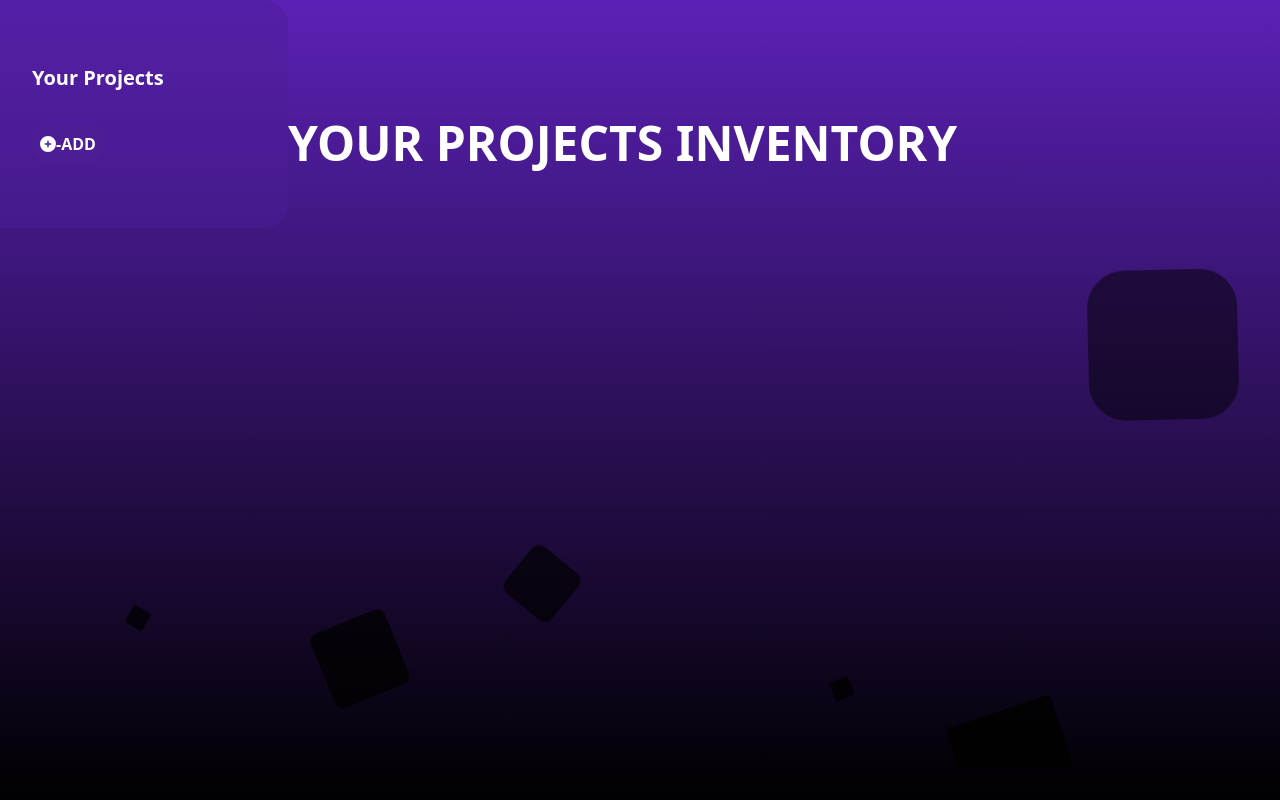
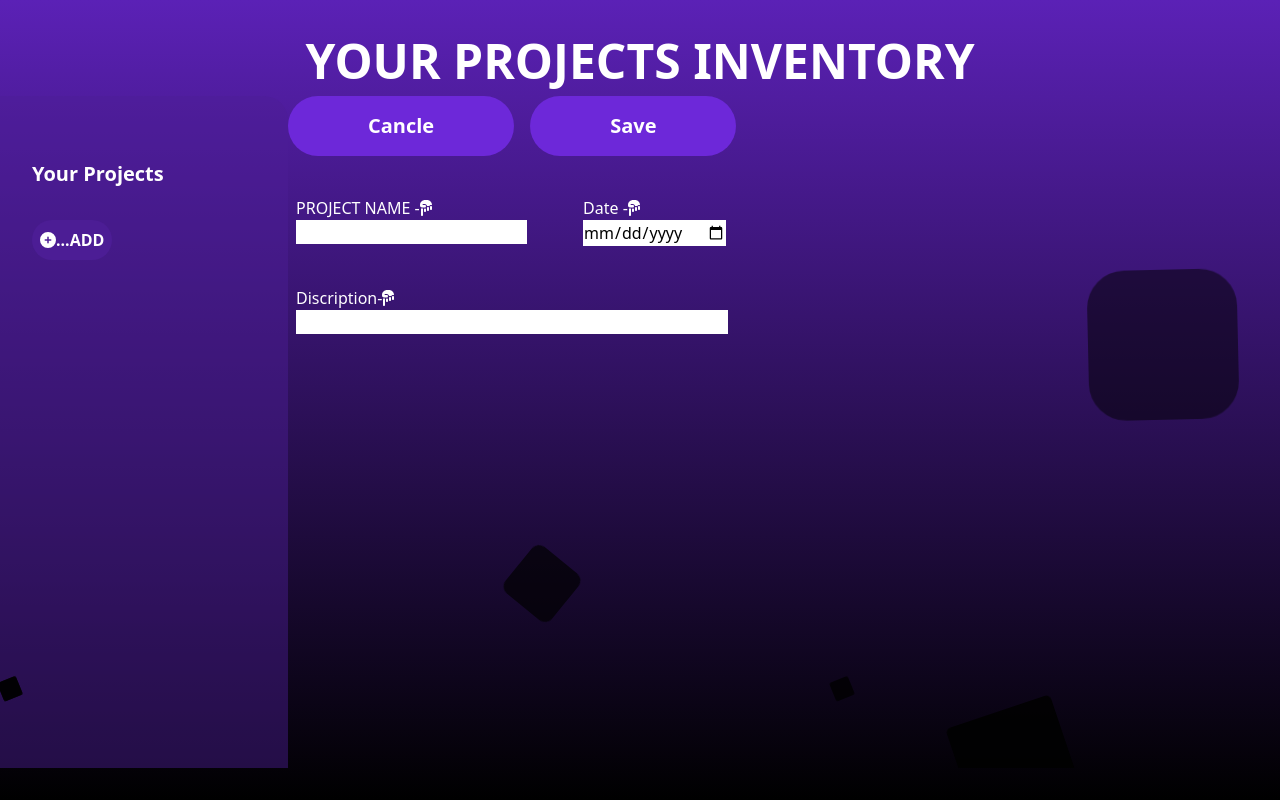
Before and after one commit to syedmdfarhaneazam/ManagementApp, a React (Vite) app: page / in a window 1280 px wide. Built offline with nearby package versions, Linux system fonts and the light colour scheme.

Commit message:
Input feild
Created an input feild fixed privious bugs of certain list items not responding

```diff
--- a/src/App.jsx
+++ b/src/App.jsx
@@ -2,15 +2,17 @@ import Header from "./assets/Components/Header";
 import { useState } from "react";
 import DefaultDisplay from "./assets/Components/DefaultDisplay";
 import SideBar from "./assets/Components/SideBar";
+import NewProject from "./assets/Components/NewProject";
 
 export default function App() {
-  const [menuTitle, setMenuTitle] = useState("");
-  function inMenu(title) {
-    setMenuTitle(title);
-  }
   return (
     <main class="area h-screen">
       <ul class="circles">
+        <Header />
+        <div className="pt-8 flex flex-row">
+          <SideBar />
+          <NewProject />
+        </div>
         <li></li>
         <li></li>
         <li></li>
@@ -22,10 +24,6 @@ export default function App() {
         <li></li>
         <li></li>
       </ul>
-      <div className="flex flex-row">
-        <SideBar />
-        <Header changeMenu={inMenu} />
-      </div>
     </main>
   );
 }
--- a/src/assets/Components/Header.jsx
+++ b/src/assets/Components/Header.jsx
@@ -3,7 +3,7 @@ export default function Header({ changeMenu }) {
   return (
     <header className=" flex flex-row rounded-full">
       <div className="flex-auto content-center self-center w-50 h-16 ">
-        <h1 className="animate-fadeInDropDown text-center text-white font-semibold text-5xl hover:text-violet-950 transition-all duration-200">
+        <h1 className="animate-fadeInDropDown text-center text-white hover:text-black hover:text-opacity-60 font-semibold text-5xl hover:text-violet-700 transition-all duration-200">
           YOUR PROJECTS INVENTORY
         </h1>
       </div>
--- /dev/null
+++ b/src/assets/Components/Input.jsx
@@ -0,0 +1,14 @@
+import { FontAwesomeIcon } from "@fortawesome/react-fontawesome";
+import { faHandPointDown } from "@fortawesome/free-solid-svg-icons";
+export default function Input({ ...props }) {
+  return (
+    <div className="flex flex-col px-2">
+      <p>
+        <lable className="text-white">
+          {props.title}-<FontAwesomeIcon icon={faHandPointDown} />
+        </lable>
+      </p>
+      <input {...props}></input>
+    </div>
+  );
+}
--- /dev/null
+++ b/src/assets/Components/NewProject.jsx
@@ -0,0 +1,21 @@
+import Input from "./Input";
+
+export default function NewProject() {
+  return (
+    <div className="flex flex-col space-y-10">
+      <menu className="flex space-x-4 flex-row">
+        <button className=" hover:pr-40 hover:bg-opacity-40 hover:bg-black hover:px-35 px-20 py-4 bg-violet-700 rounded-full md:text-xl text-xl font-bold cursor: pointer text-white transition-all duration-150">
+          Cancle
+        </button>
+        <button className=" hover:bg-opacity-40 hover:pl-40 hover:bg-black px-20 py-4 bg-violet-700 rounded-full md:text-xl text-xl font-bold cursor: pointer text-white transition-all duration-150">
+          Save
+        </button>
+      </menu>
+      <div className="flex flex-row space-x-10 ">
+        <Input title="PROJECT NAME " type="text" />
+        <Input title="Date " type="date" />
+      </div>
+      <Input title="Discription" type="text" />
+    </div>
+  );
+}
--- a/src/assets/Components/SideBar.jsx
+++ b/src/assets/Components/SideBar.jsx
@@ -2,11 +2,13 @@ import { FontAwesomeIcon } from "@fortawesome/react-fontawesome";
 import { faPlusCircle } from "@fortawesome/free-solid-svg-icons";
 export default function SideBar() {
   return (
-    <aside className="w-1/4 px-8 py-16 bg-violet-900 bg-opacity-45 md:w-72 rounded-r-3xl">
-      <h2 className="mb-8 font-bold  md:text-xl text-white">Your Projects</h2>
-      <button className="px-2 py-2 font-bold md:text-base  bg-violet-900 text-white rounded-full ">
+    <aside className=" transition-all duration-200 w-1/4 h-screen px-8 py-16 bg-violet-900 hover:bg-black hover:bg-opacity-45 bg-opacity-45 md:w-72 rounded-r-3xl">
+      <h2 className="mb-8 font-bold  md:text-xl text-white hover:text-violet-400 hover:opacity-40 ">
+        Your Projects
+      </h2>
+      <button className="hover:bg-black hover:bg-opacity-40 px-2 py-2 font-bold md:text-base  bg-violet-900 text-white rounded-full ">
         <FontAwesomeIcon icon={faPlusCircle} />
-        -ADD
+        ...ADD
       </button>
     </aside>
   );
```
